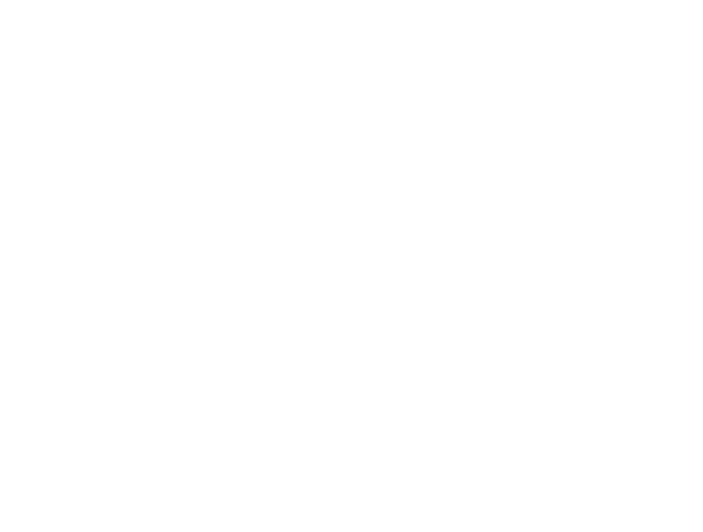
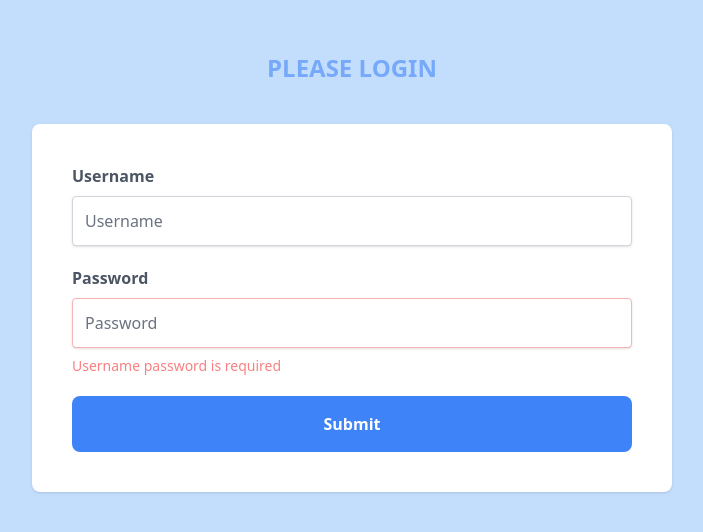
Before and after one commit to MStars-Academy-Github/Team-3, a Next.js app in the folder dating-app/: page /login in a window 1280 px wide. Shown: the part 128-660 px from the top of the page, without its empty margins (288-991 px from the left). Built offline with nearby package versions, Linux system fonts and the light colour scheme.

Commit message:
add login

```diff
--- a/dating-app/components/Login.tsx
+++ b/dating-app/components/Login.tsx
@@ -3,7 +3,57 @@
 type Props = {};
 
 const Login = (props: Props) => {
-  return <div></div>;
+  return (
+    <div className="bg-blue-200 min-h-screen flex items-center">
+      <div className="w-full">
+        <h2 className="text-center text-blue-400 font-bold text-2xl uppercase mb-10">
+          Please Login
+        </h2>
+        <div className="bg-white p-10 rounded-lg shadow md:w-3/4 mx-auto lg:w-1/2">
+          <form action="">
+            <div className="mb-5">
+              <label
+                htmlFor="name"
+                className="block mb-2 font-bold text-gray-600"
+              >
+                Username
+              </label>
+              <input
+                type="text"
+                id="name"
+                name="name"
+                placeholder="Username"
+                className="border border-gray-300 shadow p-3 w-full rounded mb-"
+              />
+            </div>
+
+            <div className="mb-5">
+              <label
+                htmlFor="Password"
+                className="block mb-2 font-bold text-gray-600"
+              >
+                Password
+              </label>
+              <input
+                type="text"
+                id="twitter"
+                name="twitter"
+                placeholder="Password"
+                className="border border-red-300 shadow p-3 w-full rounded mb-"
+              />
+              <p className="text-sm text-red-400 mt-2">
+                Username password is required
+              </p>
+            </div>
+
+            <button className="block w-full bg-blue-500 text-white font-bold p-4 rounded-lg">
+              Submit
+            </button>
+          </form>
+        </div>
+      </div>
+    </div>
+  );
 };
 
 export default Login;
```
